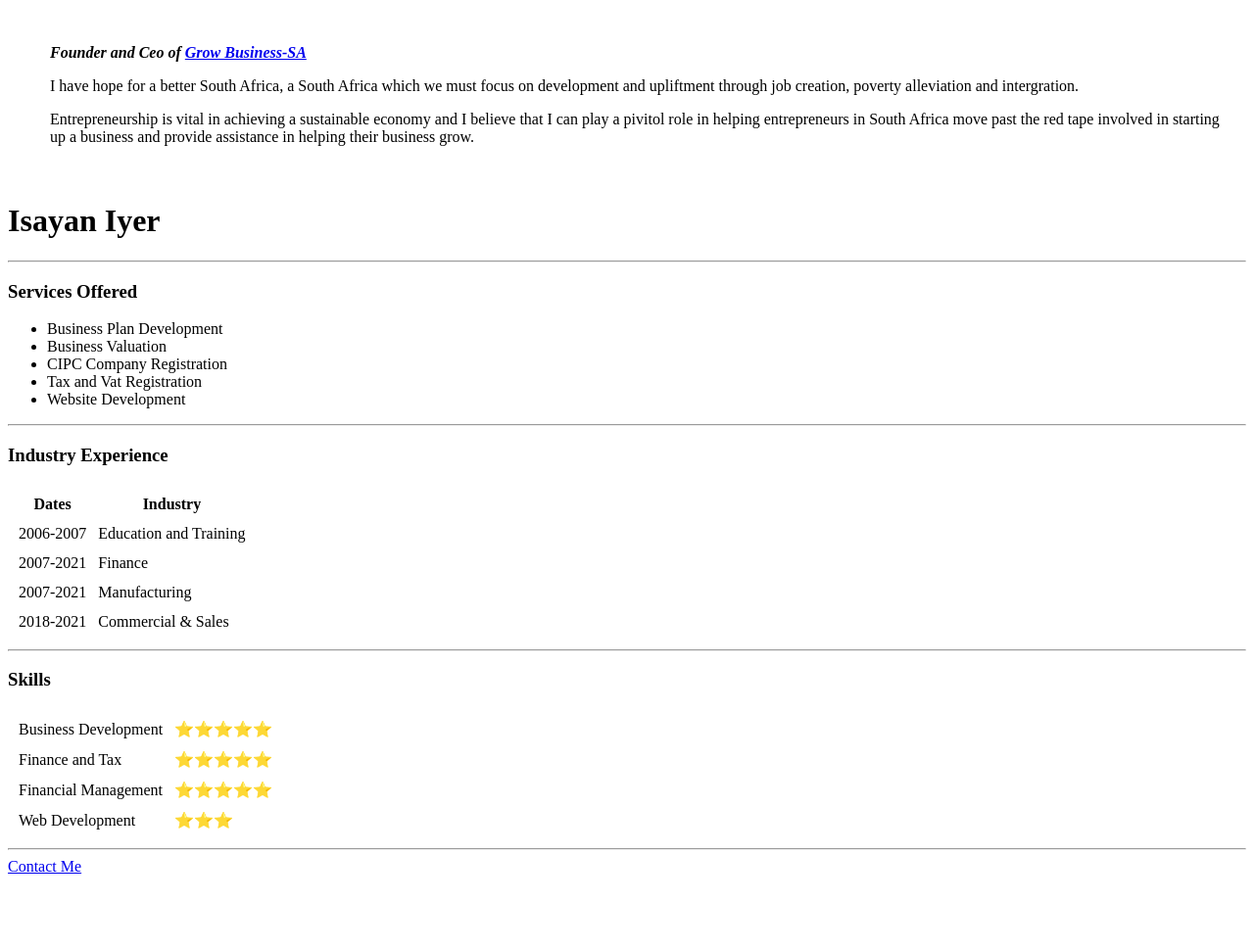
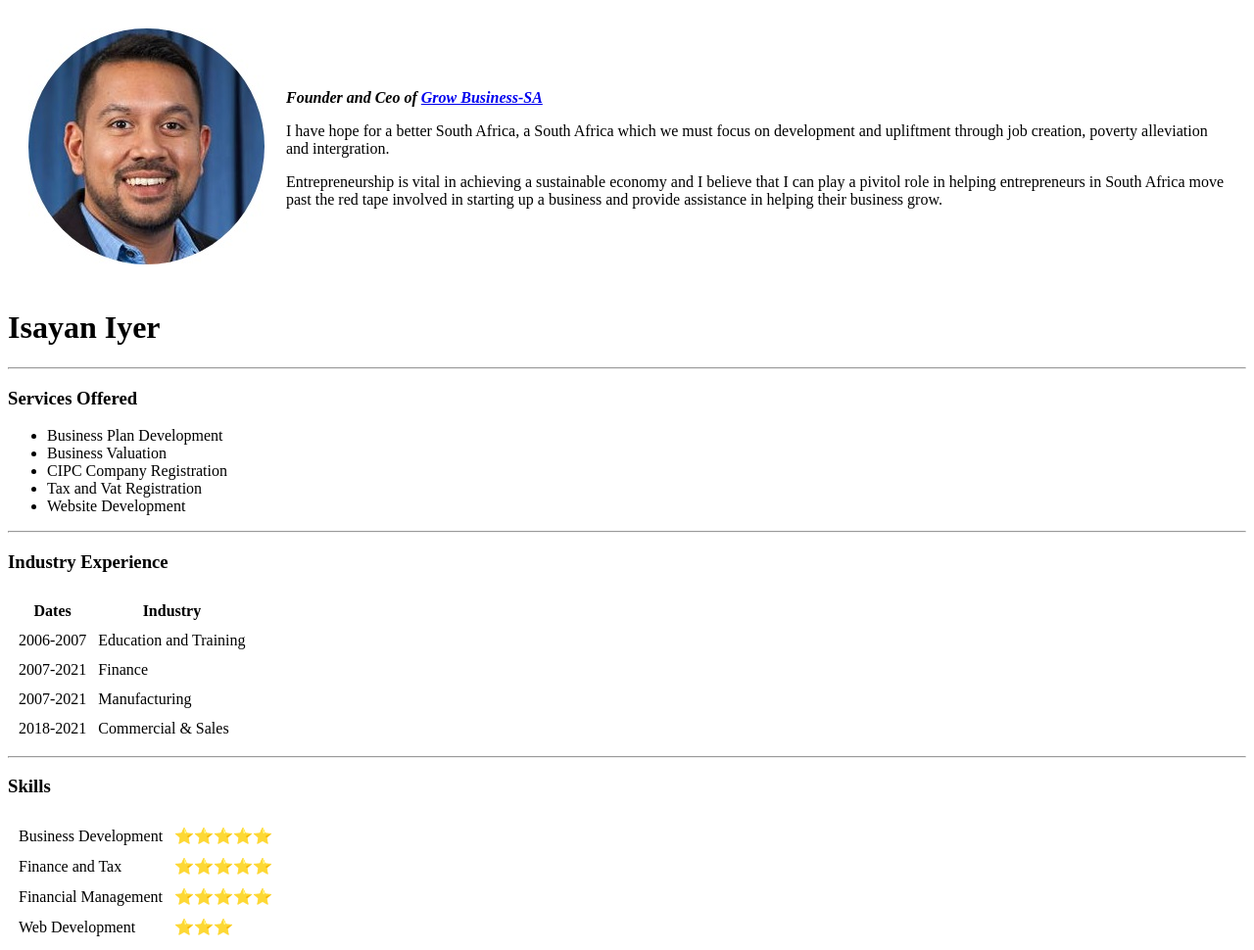
Before and after one commit to isayaniyer/cv, a plain HTML site: page index.html in a window 1280 px wide. Shown: the top 970 px of the page at 98% size. Before the commit the page ends 902 px from the top, so only its background shows below. Drawn offline with Linux system fonts and the light colour scheme.

Commit message:
Update index.html

```diff
--- a/index.html
+++ b/index.html
@@ -9,7 +9,7 @@
 <body>
   <table cellspacing="20">
     <tr>
-      <td><img src="C:\Users\Isayan.Iyer\Desktop\Web Development\HTML Personel Site\isayan.jpg" alt=""></td>
+      <td><img src="https://github.com/isayaniyer/cv/blob/main/isayan.jpg" alt=""></td>
       <td>
         <p><em><strong>Founder and Ceo of <a href="https://wegrowbusinesses.co.uk/">Grow Business-SA</a></strong></em></p>
         <p>I have hope for a better South Africa, a South Africa which we must focus on development and upliftment through job creation, poverty alleviation and intergration.
```
